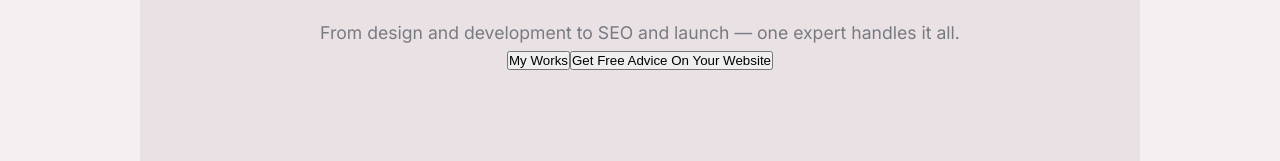
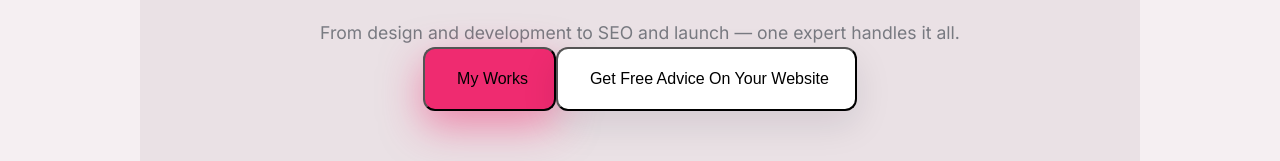
Before and after one commit to juliataro/portfolio-website, a React (Vite) app: page / in a window 1280 px wide. Shown: the part 287-448 px from the top of the page. Built offline with nearby package versions, Linux system fonts and the light colour scheme; a web font is replaced by a local one.

Commit message:
CTA buttons

```diff
--- a/package.json
+++ b/package.json
@@ -15,8 +15,7 @@
     "@react-pdf/renderer": "^4.3.0",
     "react": "^18.2.0",
     "react-dom": "^18.2.0",
-    "react-router-dom": "^6.11.2",
-    "react-smooth-scrollbar": "^8.0.6"
+    "react-router-dom": "^6.11.2"
   },
   "devDependencies": {
     "@vitejs/plugin-react": "^4.4.1",
--- a/src/HomePage.tsx
+++ b/src/HomePage.tsx
@@ -84,8 +84,10 @@ export default function HomePage() {
               it all.
             </p>
 
-            <button>My Works</button>
-            <button>Get Free Advice On Your Website</button>
+            <button className="cta-red">My Works</button>
+            <button className="cta-white">
+              Get Free Advice On Your Website
+            </button>
           </header>
 
           <section className="about-skills">
```
Also changed, not shown: 1 other file (tests, documents, lock files or other folders).
